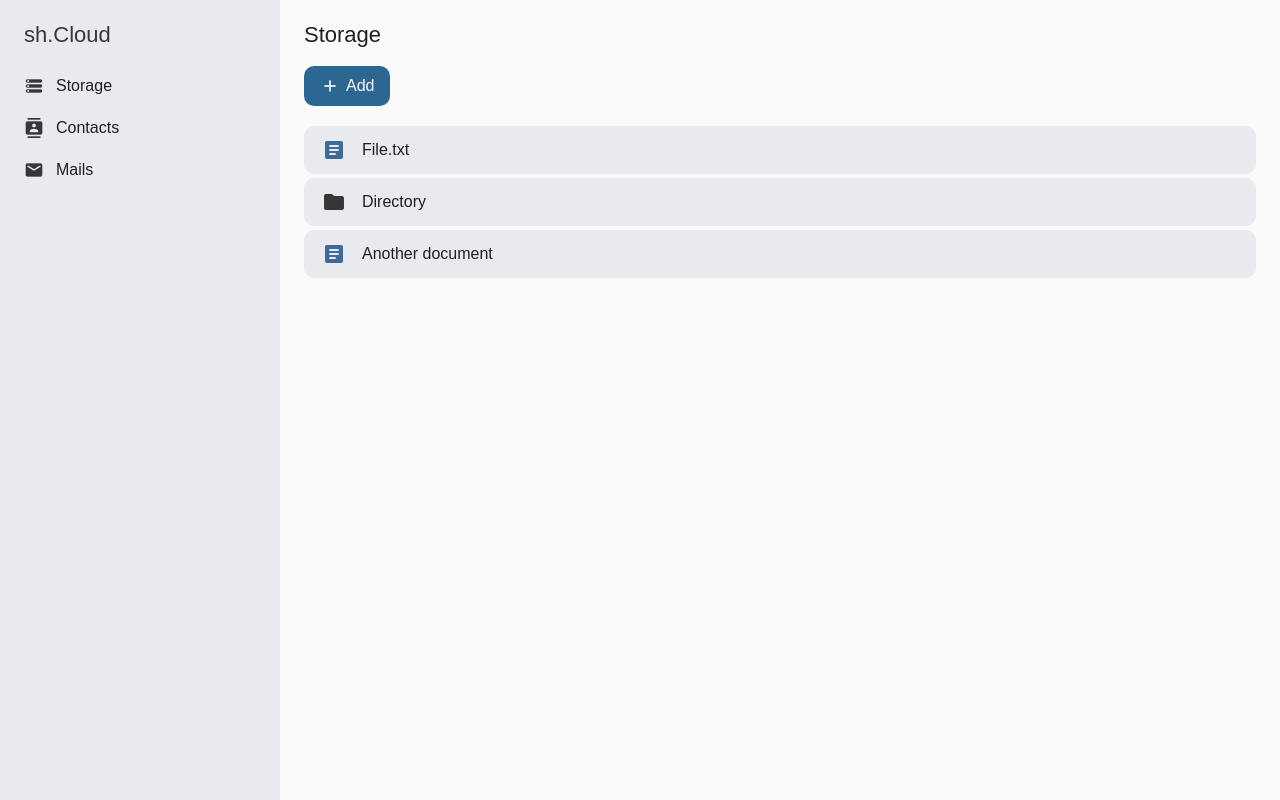
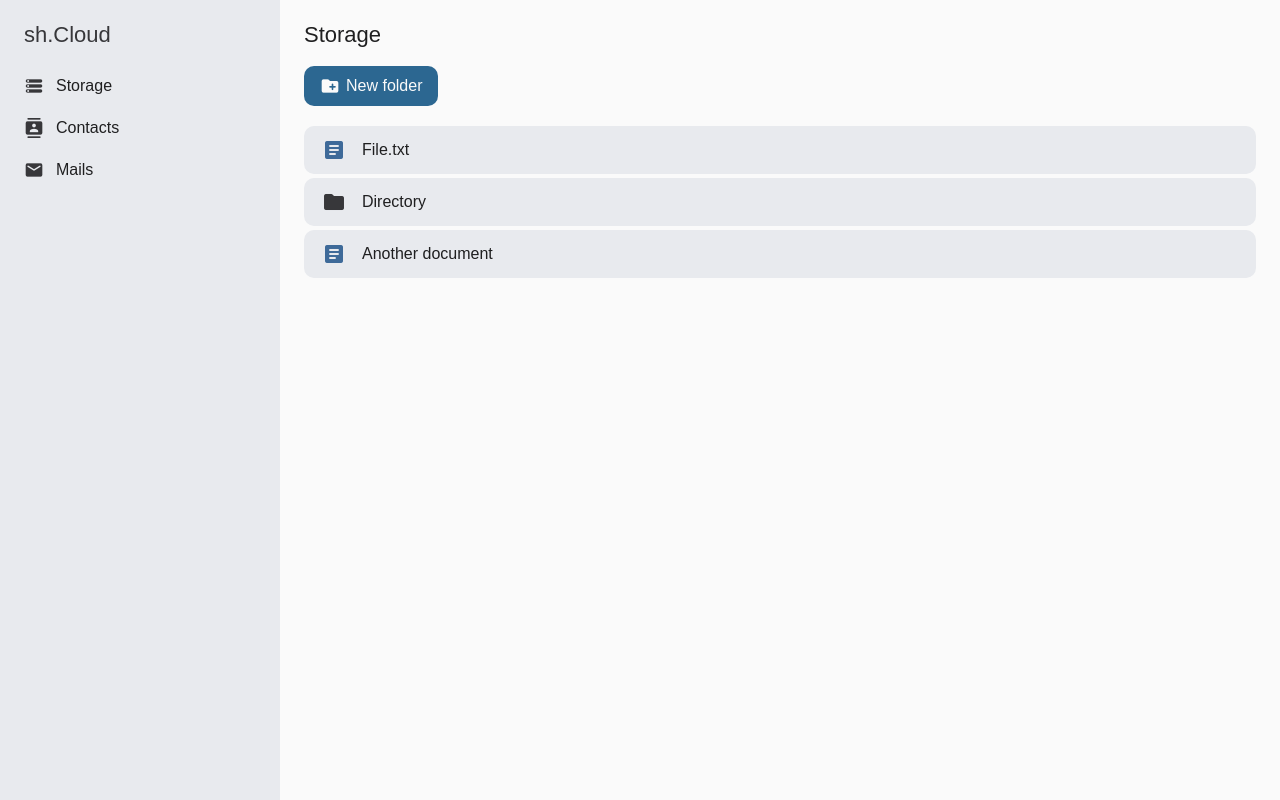
Before and after one commit to quentinguidee/cloud-sh-client, a React app: page /storage in a window 1280 px wide. Built offline with nearby package versions, Linux system fonts and the light colour scheme.

Commit message:
Change 'new' to 'new folder'
Signed-off-by: Quentin Guidée <quentin.guidee@gmail.com>

```diff
--- a/src/Pages/Storage/Storage.tsx
+++ b/src/Pages/Storage/Storage.tsx
@@ -14,8 +14,8 @@ function Drive() {
             <Title>Storage</Title>
             <Layout horizontal center gap={12}>
                 <Button>
-                    <Icon symbol="add" />
-                    <Text>Add</Text>
+                    <Icon symbol="create_new_folder" />
+                    <Text>New folder</Text>
                 </Button>
             </Layout>
             <List>
```
